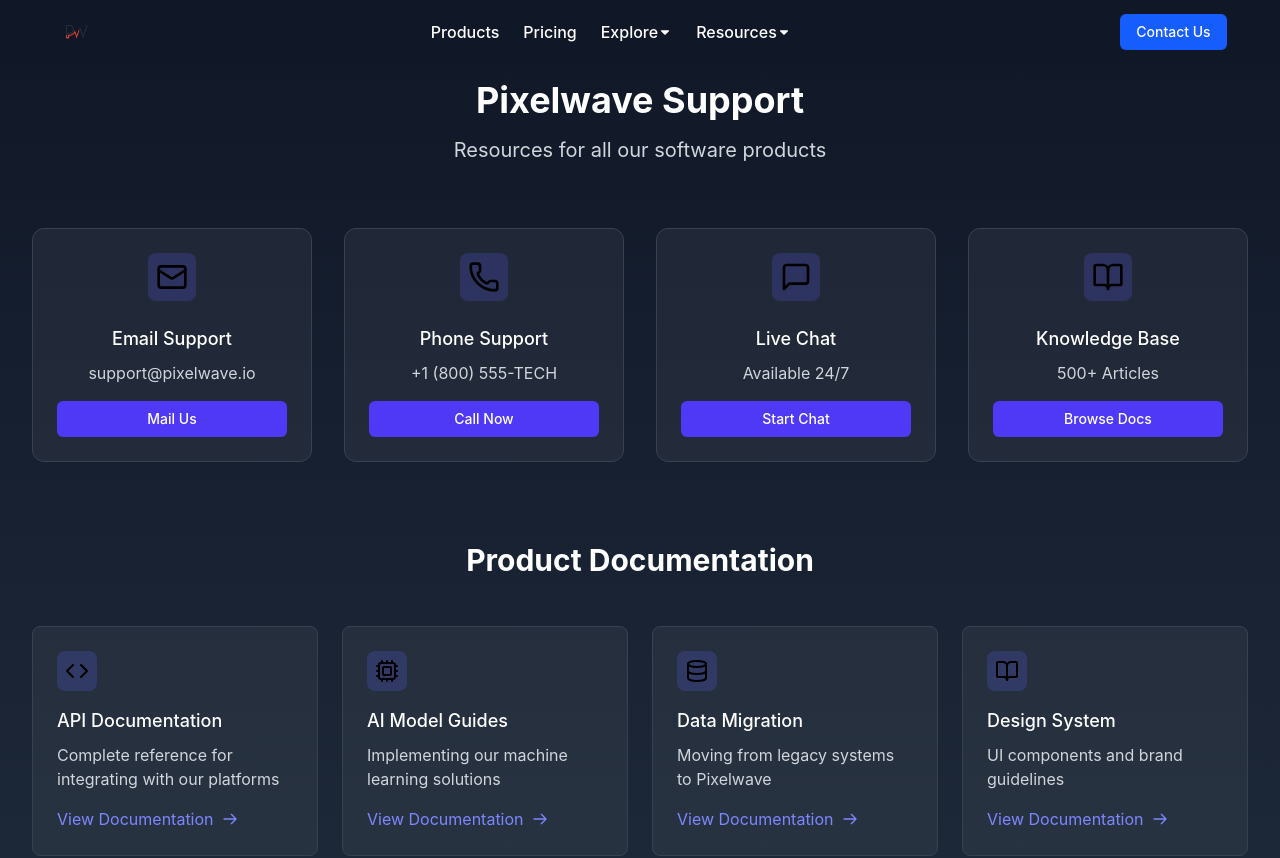
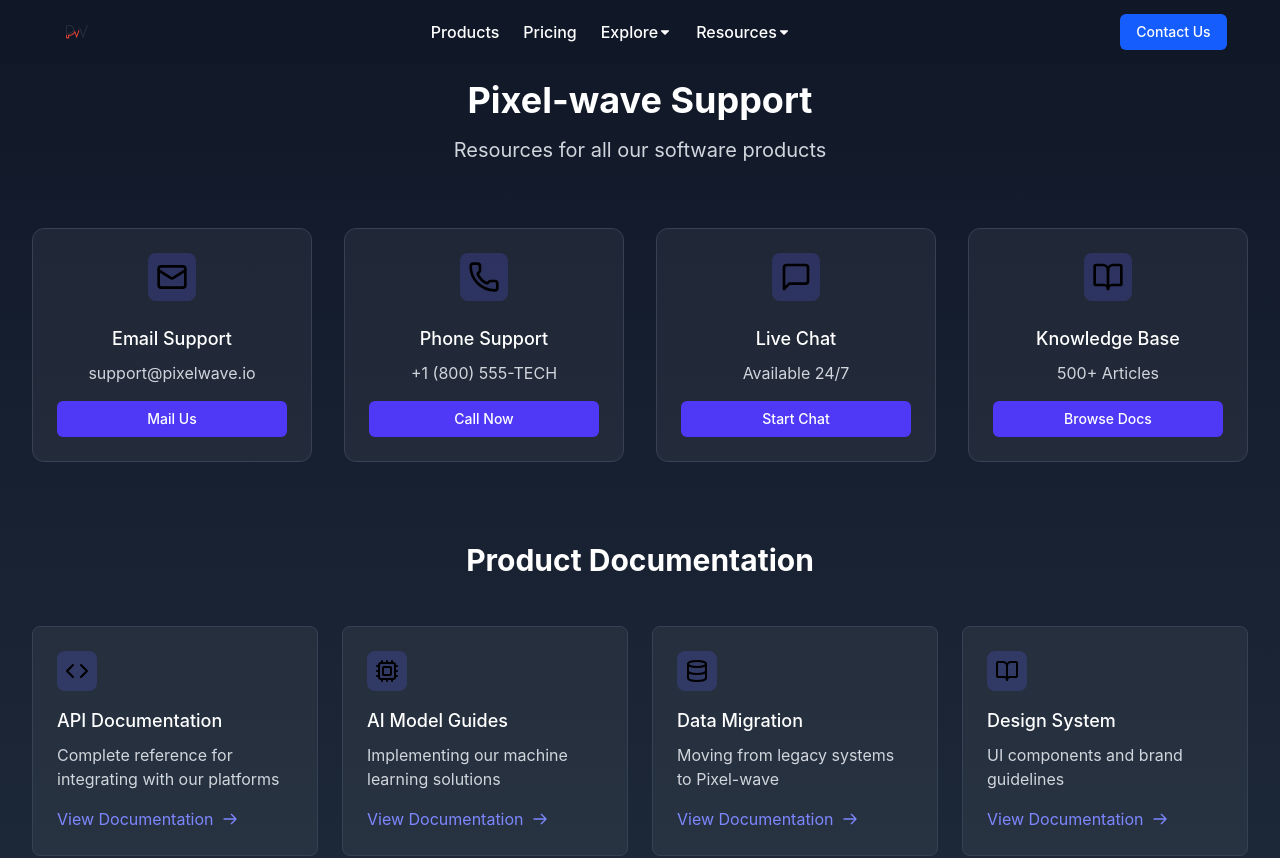
Before and after one commit to JOYCEmwangi8880/pixelwave-system, a React (Vite) app: page /support in a window 1280 px wide. Shown: the top 858 px of the page. Built offline with nearby package versions, Linux system fonts and the light colour scheme.

Commit message:
feature: updates

```diff
--- a/src/Pages/Support.jsx
+++ b/src/Pages/Support.jsx
@@ -17,7 +17,7 @@
     {
       icon: <Database className="h-6 w-6" />,
       title: "Data Migration",
-      description: "Moving from legacy systems to Pixelwave",
+      description: "Moving from legacy systems to Pixel-wave",
       link: "/support/migration"
     },
     {
@@ -32,7 +32,7 @@
     <div className="min-h-screen bg-gradient-to-b from-gray-900 to-gray-800">
       <div className="max-w-7xl mx-auto px-4 py-20 sm:px-6 lg:px-8">
         <div className="text-center">
-          <h1 className="text-4xl font-bold text-white">Pixelwave Support</h1>
+          <h1 className="text-4xl font-bold text-white">Pixel-wave Support</h1>
           <p className="mt-4 text-xl text-gray-300">Resources for all our software products</p>
         </div>
 
```
